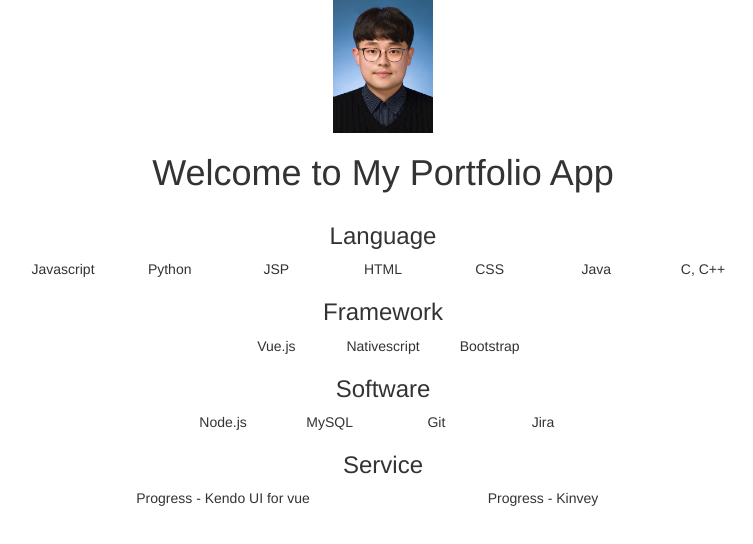
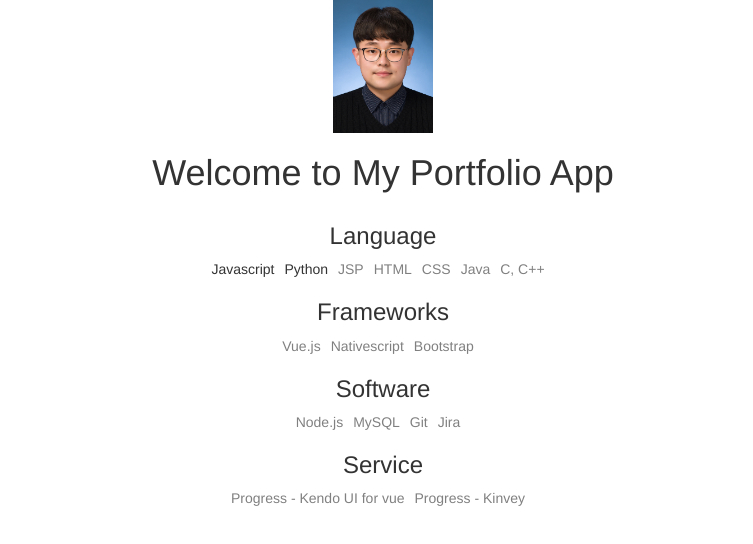
Before and after one commit to chanyb/portfolio, a Vue app: page / in a window 1280 px wide. Shown: the top 544 px of the page, without its empty margins (257-1010 px from the left). Built offline with nearby package versions, Linux system fonts and the light colour scheme.

Commit message:
add: javascript description

```diff
--- a/src/components/HelloWorld.vue
+++ b/src/components/HelloWorld.vue
@@ -5,83 +5,71 @@
                 <h1>{{ msg }}</h1>
             </div>
         </div>
-        <div id="main">
         <div class="row">
-                <div class="col-md-12">
+            <div id='skillBody' class="col-md-12">
+                <div>
                     <h3>Language</h3>
                 </div>
+                <div class="row">
+                    <span class="item" @click="toggleItem('javascript')">Javascript</span>
+                    <span class="item" @click="toggleItem('python')">Python</span>
+                    <span class="item preparing">JSP</span>
+                    <span class="item preparing">HTML</span>
+                    <span class="item preparing">CSS</span>
+                    <span class="item preparing">Java</span>
+                    <span class="item preparing">C, C++</span>
                 </div>
-            <div>
-                <div class="row" style="display:flex; justify-content: center;">
-                    <div class="col-md-1">
-                        <span class="item" @click="moveLeft()">Javascript</span>
+                <div class="row">
+                    <h3>Frameworks</h3>
                 </div>
-                    <div class="col-md-1">
-                        <span class="item">Python</span>
+                <div class="row">
+                    <span class="item preparing">Vue.js</span>
+                    <span class="item preparing">Nativescript</span>
+                    <span class="item preparing">Bootstrap</span>
                 </div>
-                    <div class="col-md-1">
-                        <span class="item">JSP</span>
+                <div class="row">
+                    <h3>Software</h3>
                 </div>
-                    <div class="col-md-1">
-                        <span class="item">HTML</span>
+                <div class="row">
+                    <span class="item preparing">Node.js</span>
+                    <span class="item preparing">MySQL</span>
+                    <span class="item preparing">Git</span>
+                    <span class="item preparing">Jira</span>
                 </div>
-                    <div class="col-md-1">
-                        <span class="item">CSS</span>
+                <div class="row">
+                    <h3>Service</h3>
                 </div>
-                    <div class="col-md-1">
-                        <span class="item">Java</span>
-                    </div>
-                    <div class="col-md-1">
-                        <span class="item">C, C++</span>
+                <div class="row">
+                    <span class="item preparing">Progress - Kendo UI for vue</span>
+                    <span class="item preparing">Progress - Kinvey</span>
                 </div>
             </div>
+            <div v-if="flag.itemToggle" class="col-md-6">
+                <div class="row" id="javascript" v-if="flag.itemToggle==='javascript'">
+                    <div class="col-md-12">
+                        <img src="@/assets/metory_1.png" style="width:100%; border: 1px solid black;" />
                     </div>
-            <div class="row">
                     <div class="col-md-12">
-                    <h3>Framework</h3>
+                        <!-- description -->
+                        <p>블록체인 기반 임상연구 플랫폼</p>
+                        <ul style="text-align: left;">
+                            <li>frontend, backend 작성에 javascript를 기반으로하는 프레임워크인 vue.js, node.js를 활용했습니다.</li>
+                            <li>비동기/동기 처리와 ES6문법(() => {}, ${}, [...arr, obj] 등..)에 대한 이해가 있습니다.</li>
+                        </ul>
                     </div>
                 </div>
-            <div class="row" style="display:flex; justify-content: center;">
-                <div class="col-md-1">
-                    <span class="item">Vue.js</span>
+                <div class="row" id="python" v-if="flag.itemToggle==='python'">
+                    <div class="col-md-12">
+                        <img src="@/assets/metory_1.png" style="width:100%; border: 1px solid black;" />
                     </div>
-                <div class="col-md-1">
-                    <span class="item">Nativescript</span>
+                    <div class="col-md-12">
+                        <!-- description -->
+                        <p>네이버 뉴스 기사 크롤러</p>
+                        <ul style="text-align: left;">
+                            <li>파이썬의 문법을 이해하고 있으며, Selenium을 이용해 동적으로 크롤링을 할 수 있습니다.</li>
+                            <li>tensorflow를 활용해 신경망 모델을 설계하고 분류 문제에 활용할 수 있습니다.</li>
+                        </ul>
                     </div>
-                <div class="col-md-1">
-                    <span class="item">Bootstrap</span>
-                </div>
-            </div>
-            <div class="row">
-                <div class="col-md-12">
-                    <h3>Software</h3>
-                </div>
-            </div>
-            <div class="row" style="display:flex; justify-content: center;">
-                <div class="col-md-1">
-                    <span class="item">Node.js</span>
-                </div>
-                <div class="col-md-1">
-                    <span class="item">MySQL</span>
-                </div>
-                <div class="col-md-1">
-                    <span class="item">Git</span>
-                </div>
-                <div class="col-md-1">
-                    <span class="item">Jira</span>
-                </div>
-            </div>
-            <div class="row">
-                <div class="col-md-12">
-                    <h3>Service</h3>
-                </div>
-            </div>
-            <div class="row" style="display:flex; justify-content: center;">
-                <div class="col-md-3">
-                    <span class="item">Progress - Kendo UI for vue</span>
-                </div>
-                <div class="col-md-3">
-                    <span class="item">Progress - Kinvey</span>
                 </div>
             </div>
         </div>
@@ -97,8 +85,32 @@ export default {
     methods: {
         moveLeft: function() {
             var mainFrame = document.getElementById('main')
-            console.log(mainFrame)
             mainFrame.classList.add('moveLeft')
+        },
+        toggleItem: function(val) {
+            var skillBody = document.getElementById('skillBody')
+
+            var targetClass = skillBody.classList
+
+            if (targetClass.length === 1) {
+                skillBody.classList.add('col-md-6')
+                skillBody.classList.add('moveLeft')
+                skillBody.classList.remove('col-md-12')
+
+                skillBody.addEventListener("animationend", () => {
+                    this.flag.itemToggle = val
+                }, false)
+            }
+            else {
+                this.flag.itemToggle = val
+            }
+        }
+    },
+    data() {
+        return {
+            flag: {
+                itemToggle: false
+            },
         }
     }
 }
@@ -107,18 +119,26 @@ export default {
 <!-- Add "scoped" attribute to limit CSS to this component only -->
 <style scoped>
 .item {
+    margin-right: 10px;
 }
 .item:hover {
     color: #238038;
     cursor: pointer;
 }
+.preparing {
+    color: gray;
+}
+.preparing:hover {
+    color: gray;
+    cursor: default;
+}
 
 @-webkit-keyframes moveLeft {
     from {
-        background-color:
+        left:30vh;
     }
     to {
-        background-color: yellow;
+        left:0px;
     }
 }
 
```
Also changed, not shown: src/assets/metory_1.png (added). Lines whose indentation alone changed are shown as unchanged.
